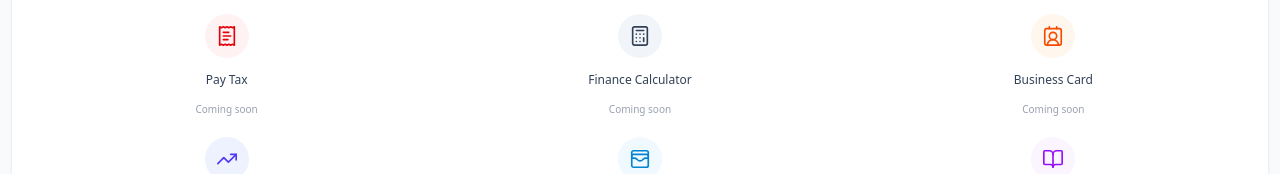
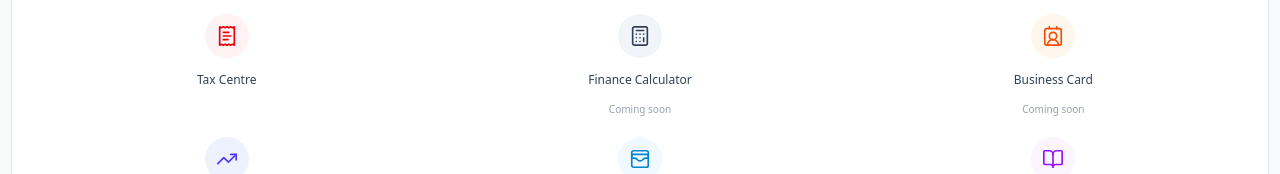
Before and after one commit to octalve-core/octalve-invoice, a Next.js app: page /dashboard/other-services in a window 1280 px wide. Shown: the part 511-685 px from the top of the page. Built offline with nearby package versions, Linux system fonts and the light colour scheme.

Commit message:
fix(nav): replace misleading Pay Tax placeholder with NRS-aware Tax Centre

```diff
--- a/src/features/other-services/feature-links.ts
+++ b/src/features/other-services/feature-links.ts
@@ -5,7 +5,7 @@ export const otherServiceItems=[
  {slug:"items",title:"Items",icon:"package",href:"/dashboard/items",ready:true},
  {slug:"customer",title:"Customer",icon:"users",href:"/dashboard/customer",ready:true},
  {slug:"recurring-income-expense",title:"Recurring income/expense",icon:"refresh-cw",href:"/dashboard/recurring",ready:true},
- {slug:"pay-tax",title:"Pay Tax",icon:"receipt-text",href:"/dashboard/other-services/pay-tax",ready:false},
+ {slug:"tax-centre",title:"Tax Centre",icon:"receipt-text",href:"/dashboard/tax-centre",ready:true},
  {slug:"finance-calculator",title:"Finance Calculator",icon:"calculator",href:"/dashboard/other-services/finance-calculator",ready:false},
  {slug:"business-card",title:"Business Card",icon:"contact",href:"/dashboard/other-services/business-card",ready:false},
  {slug:"investment",title:"Investment",icon:"trending-up",href:"/dashboard/other-services/investment",ready:false},
```
